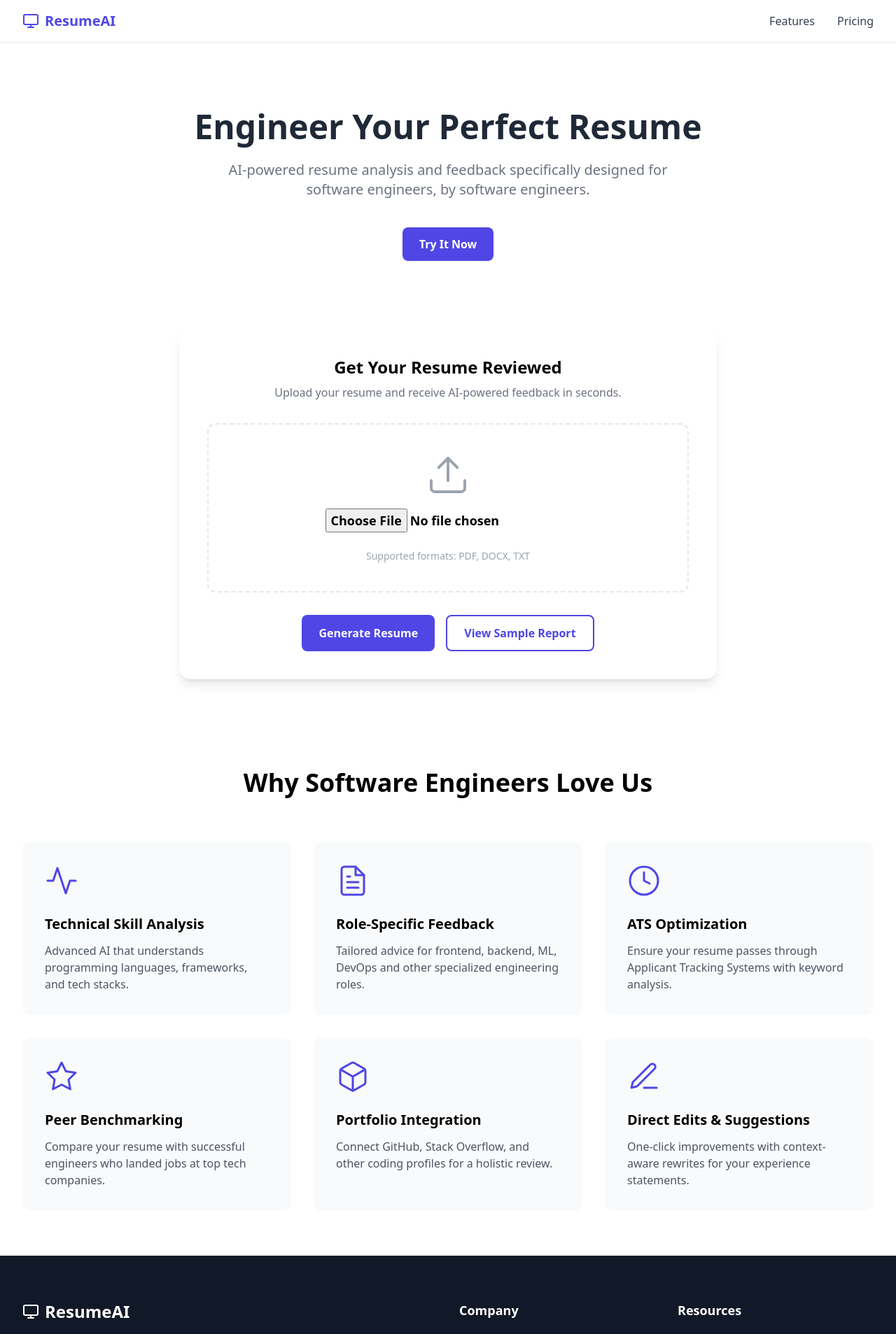
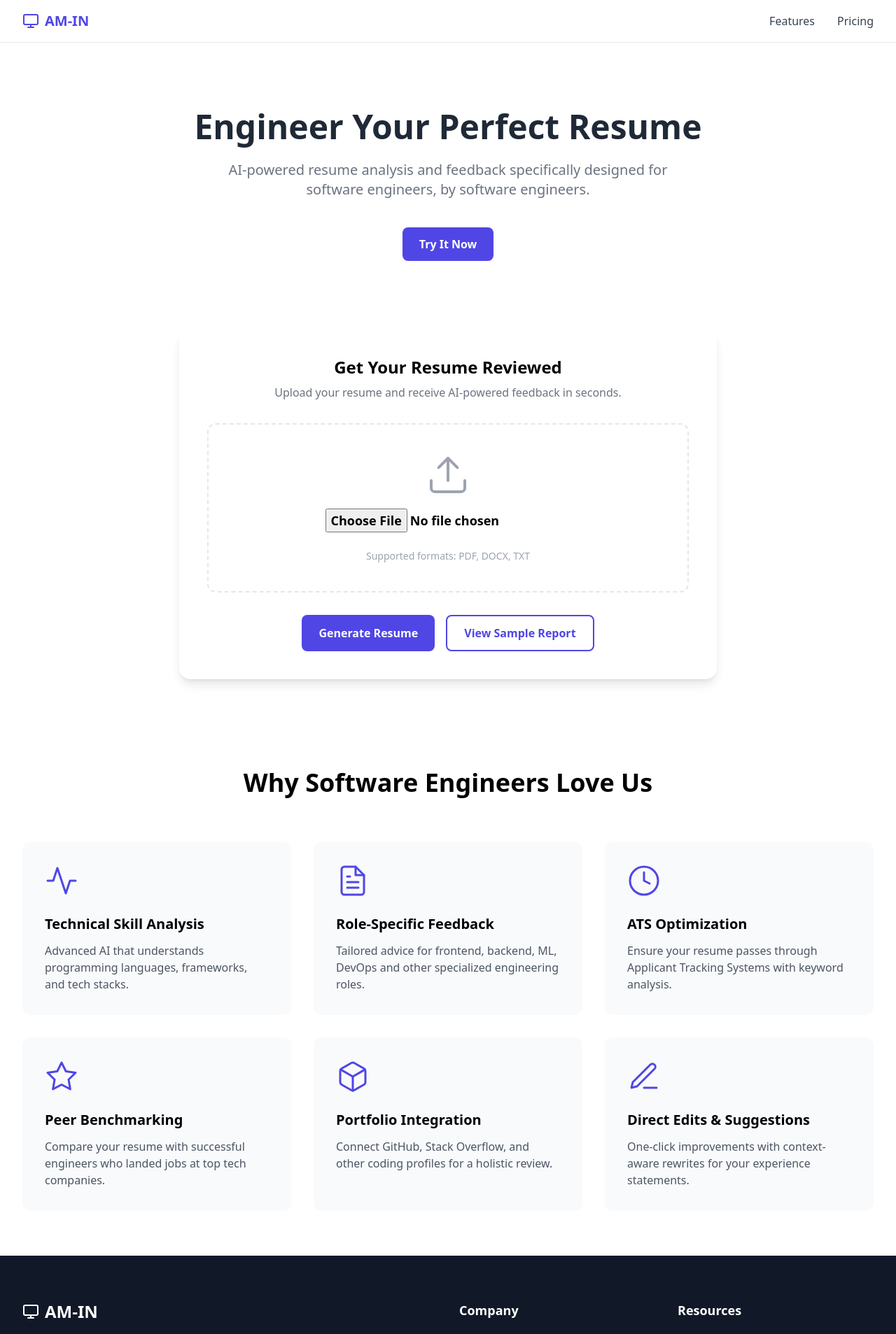
Before and after one commit to Muneer911/amin-client, a Next.js app: page / in a window 1280 px wide. Shown: the top 1907 px of the page at 70% size. Built offline with nearby package versions, Linux system fonts and the light colour scheme.

Commit message:
Update branding in Header and Footer components from "ResumeAI" to "AM-IN" for consistent company representation.

```diff
--- a/src/app/components/Footer.jsx
+++ b/src/app/components/Footer.jsx
@@ -19,7 +19,7 @@ export default function Footer() {
                 <line x1="8" y1="21" x2="16" y2="21"></line>
                 <line x1="12" y1="17" x2="12" y2="21"></line>
               </svg>
-              <span>ResumeAI</span>
+              <span>AM-IN</span>
             </div>
             <p className="text-gray-400 mb-6">
               AI-powered resume analysis and feedback specifically designed for
--- a/src/app/components/Header.jsx
+++ b/src/app/components/Header.jsx
@@ -26,7 +26,7 @@ const Header = ({ className = "" }) => {
               <line x1="8" y1="21" x2="16" y2="21"></line>
               <line x1="12" y1="17" x2="12" y2="21"></line>
             </svg>
-            <span>ResumeAI</span>
+            <span>AM-IN</span>
           </Link>
           <div className="hidden md:flex items-center space-x-8">
             <Link
```
